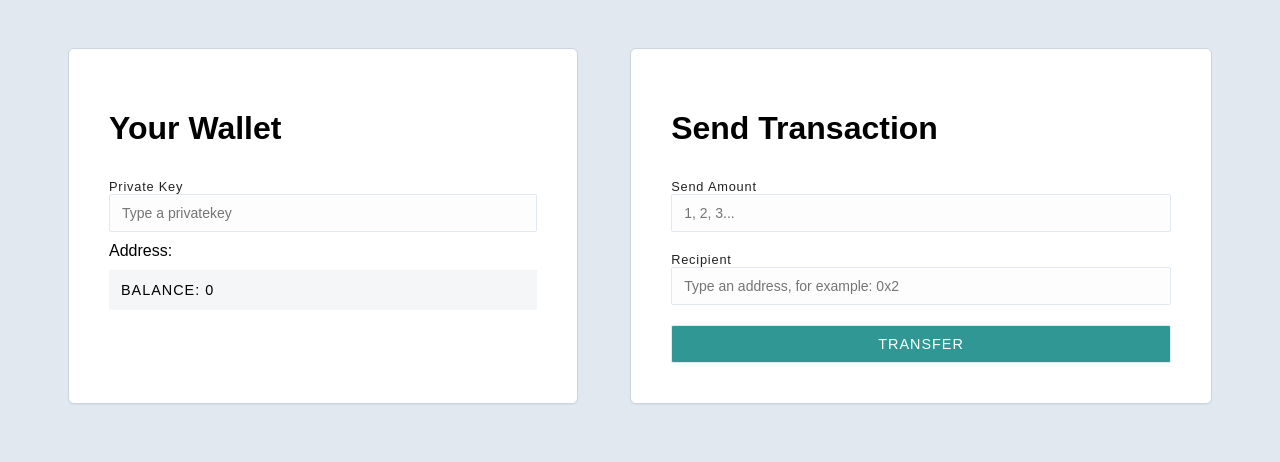
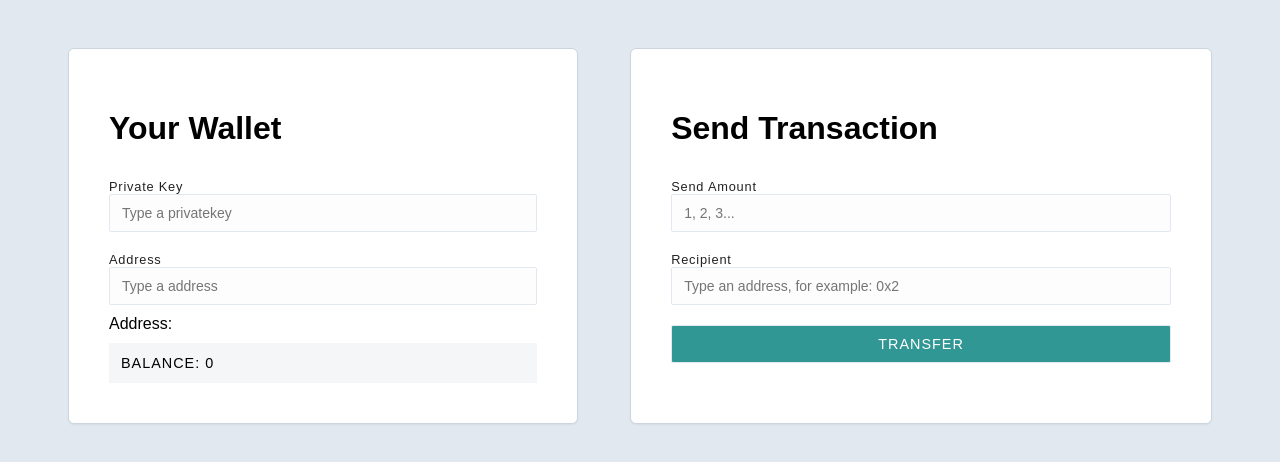
Before and after one commit to rosh-eth/alchemy-ecdsa, a React (Vite) app in the folder client/: page / in a window 1280 px wide. Shown: the top 462 px of the page. Built offline with nearby package versions, Linux system fonts and the light colour scheme.

Commit message:
added a address field for checking balance

```diff
--- a/client/src/Wallet.jsx
+++ b/client/src/Wallet.jsx
@@ -25,6 +25,21 @@ function Wallet({ address, setAddress, balance, setBalance, privateKey, setPriva
     }
   }
 
+  async function handleAddress(evt) {
+    const address = evt.target.value;
+    setAddress(address);
+
+
+    if (address) {
+      const {
+        data: { balance },
+      } = await server.get(`balance/${address}`);
+      setBalance(balance);
+    } else {
+      setBalance(0);
+    }
+  }
+
   return (
     <div className="container wallet">
       <h1>Your Wallet</h1>
@@ -32,6 +47,10 @@ function Wallet({ address, setAddress, balance, setBalance, privateKey, setPriva
       <label>
         Private Key
         <input placeholder="Type a privatekey" value={privateKey} onChange={onChange}></input>
+      </label>
+      <label>
+        Address
+        <input placeholder="Type a address" value={address} onChange={handleAddress}></input>
       </label>
       <div>
         Address: {address}
```
